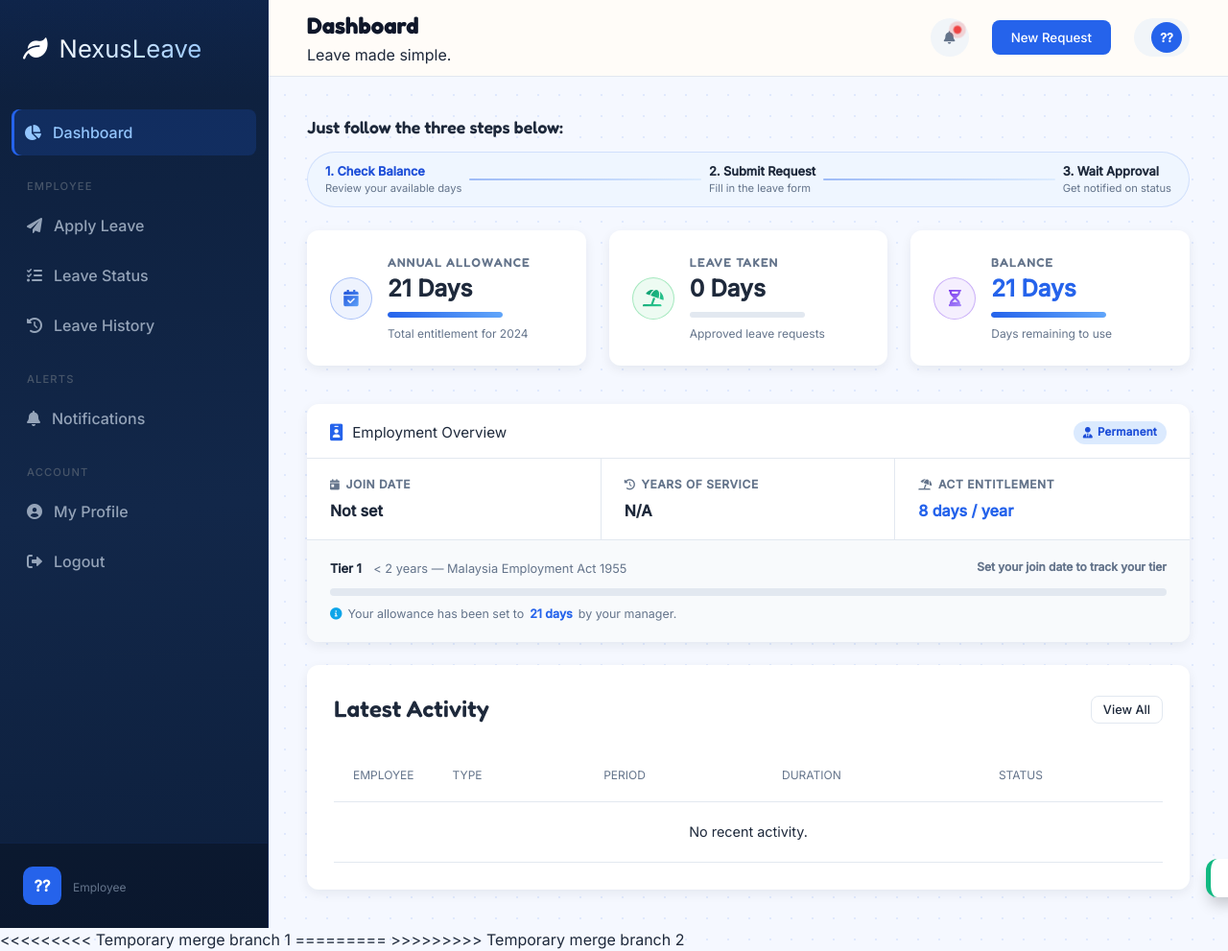
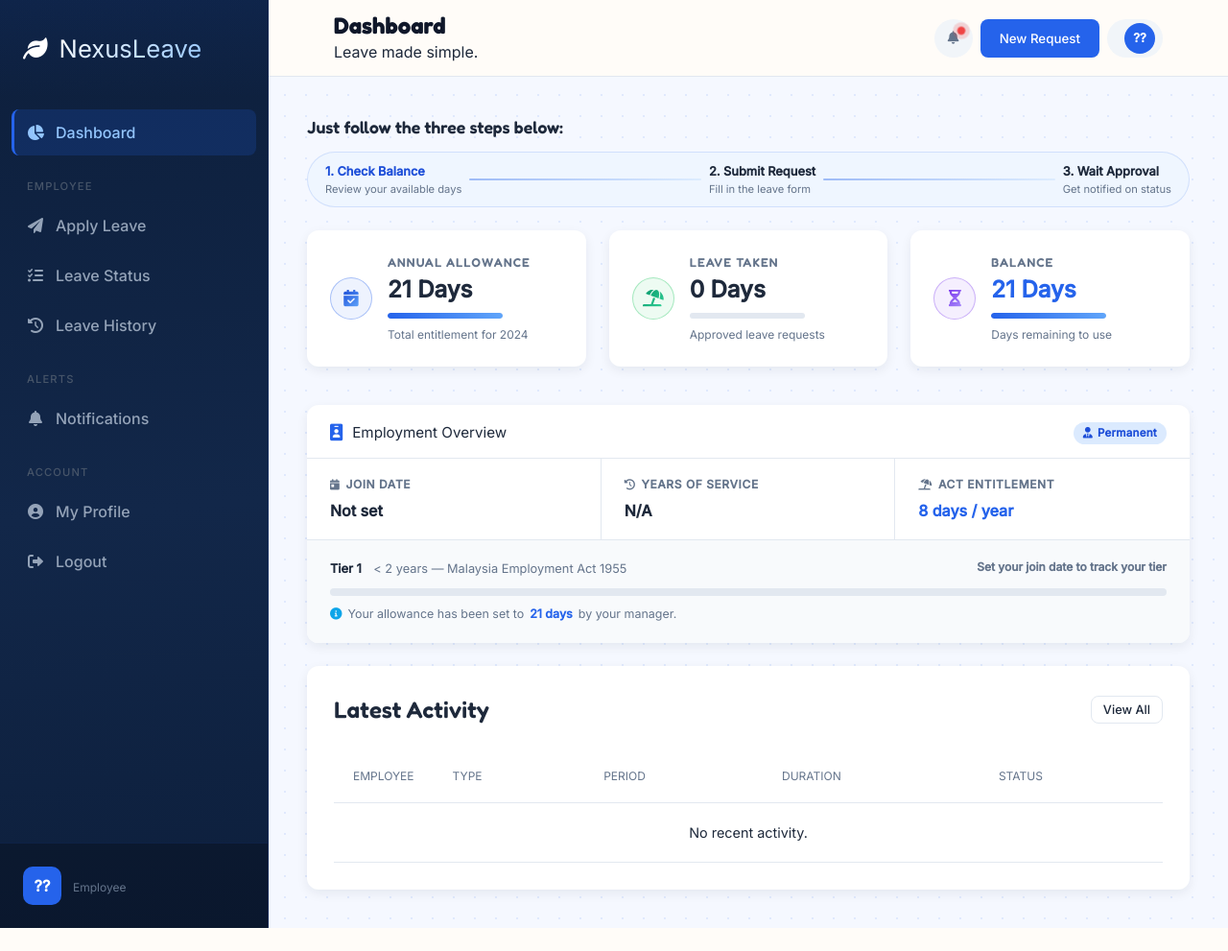
Before and after one commit to YBoonShen/Employee-Leave-Management-System, a PHP site: page /view-dashboard.php in a window 1280 px wide. Shown: the whole page at 96% size. After the commit the page ends 967 px from the top, so only its background shows below. Run offline with PHP 8.4, Linux system fonts and the light colour scheme.

Commit message:
fix toast

```diff
--- a/api-leave-create.php
+++ b/api-leave-create.php
@@ -78,7 +78,7 @@
     $userStmt->execute([':uid' => $userId]);
     $allowance = (int)$userStmt->fetchColumn();
 
-    $takenStmt = $db->prepare('SELECT SUM(duration) FROM leave_requests WHERE user_id = :uid AND status = "Approved"');
+    $takenStmt = $db->prepare('SELECT SUM(duration_days) FROM leave_requests WHERE user_id = :uid AND status = "Approved"');
     $takenStmt->execute([':uid' => $userId]);
     $taken = (int)$takenStmt->fetchColumn();
 
@@ -88,7 +88,7 @@
         exit;
     }
 
-    $stmt = $db->prepare('INSERT INTO leave_requests (user_id, type, start_date, end_date, duration, reason, proof_files)
+    $stmt = $db->prepare('INSERT INTO leave_requests (user_id, type, start_date, end_date, duration_days, reason, proof_files)
                           VALUES (:uid, :type, :start, :end, :duration, :reason, :proof)');
     $stmt->execute([
         ':uid'    => $userId,
--- a/api-leave-fetch.php
+++ b/api-leave-fetch.php
@@ -77,7 +77,7 @@
             'type' => $r['type'],
             'start' => $r['start_date'],
             'end' => $r['end_date'],
-            'duration' => (int)$r['duration'],
+            'duration' => (int)$r['duration_days'],
             'reason' => $r['reason'],
             'status' => $r['status'],
             'comment' => $r['manager_comment'] ?? '',
--- a/api-user-allowance-update.php
+++ b/api-user-allowance-update.php
@@ -31,7 +31,7 @@
 
     // Reject if new allowance is less than days already approved
     $takenStmt = $db->prepare(
-        "SELECT COALESCE(SUM(duration), 0) FROM leave_requests WHERE user_id = :uid AND status = 'Approved'"
+        "SELECT COALESCE(SUM(duration_days), 0) FROM leave_requests WHERE user_id = :uid AND status = 'Approved'"
     );
     $takenStmt->execute([':uid' => $userId]);
     $taken = (int)$takenStmt->fetchColumn();
--- a/styles.css
+++ b/styles.css
@@ -109,7 +109,7 @@
 .profile-edit-card {
   background: #fff;
   border-radius: 16px;
-  padding: 32px; /* Increased padding */
+  padding: 28px;
   box-shadow: var(--shadow-md);
 }
 
@@ -228,7 +228,8 @@
   display: flex;
   align-items: center;
   gap: 12px;
-  padding: 12px 16px;
+  padding: 12px 13px;
+  border-left: 3px solid transparent;
   text-decoration: none;
   color: #94a3b8;
   border-radius: 8px;
@@ -236,6 +237,13 @@
   font-weight: 500;
   transition: all 0.2s;
 }
+
+.nav-item i {
+  width: 18px;
+  flex: 0 0 18px;
+  text-align: center;
+}
+
 .nav-item:hover {
   background: rgba(255, 255, 255, 0.06);
   color: #e2e8f0;
@@ -243,8 +251,7 @@
 .nav-item.active {
   background: rgba(37, 99, 235, 0.18);
   color: #93c5fd;
-  box-shadow: inset 3px 0 0 #2563eb;
-  padding-left: 13px;
+  border-left-color: #2563eb;
 }
 
 .badge-count {
@@ -325,14 +332,15 @@
 }
 
 .topbar {
-  height: 80px;
+  height: auto;
+  min-height: 80px;
   background: rgba(255, 252, 248, 0.95);
   backdrop-filter: blur(8px);
   border-bottom: 1px solid var(--border);
   display: flex;
   align-items: center;
   justify-content: space-between;
-  padding: 0 40px;
+  padding: 16px 68px;
   position: sticky;
   top: 0;
   z-index: 10;
@@ -340,10 +348,12 @@
 
 .page-title h1 {
   font-size: 1.5rem;
+  line-height: 1.2;
   font-weight: 700;
   color: #0f172a;
 }
 .page-subheading {
+  margin-top: 2px;
   font-size: 0.9rem;
   color: var(--text-sub);
 }
@@ -411,7 +421,21 @@
 .topbar-actions {
   display: flex;
   align-items: center;
-  gap: 24px;
+  justify-content: flex-end;
+  gap: 8px;
+  min-height: 40px;
+}
+
+.topbar-actions .icon-btn,
+.topbar-actions > .btn,
+.topbar-actions .profile-menu {
+  height: 40px;
+}
+
+.topbar-actions > .btn {
+  display: inline-flex;
+  align-items: center;
+  justify-content: center;
 }
 
 .search-box {
@@ -508,6 +532,7 @@
 .content-area {
   padding: 40px;
 }
+
 .page-section {
   display: none;
 }
@@ -755,6 +780,7 @@
   margin-bottom: 32px;
   text-align: center;
 }
+
 .form-grid {
   display: grid;
   grid-template-columns: 1fr 1fr;
@@ -849,12 +875,21 @@
   padding: 20px;
   border-radius: 12px;
   box-shadow: 0 10px 15px -3px rgba(0, 0, 0, 0.2);
-  transform: translateX(120%);
-  transition: transform 0.3s cubic-bezier(0.18, 0.89, 0.32, 1.28);
+  opacity: 0;
+  visibility: hidden;
+  pointer-events: none;
+  transform: translateX(calc(100% + 48px));
+  transition:
+    opacity 0.2s ease,
+    visibility 0.2s ease,
+    transform 0.3s cubic-bezier(0.18, 0.89, 0.32, 1.28);
   z-index: 1000;
   border-left: 5px solid var(--success);
 }
 .toast.show {
+  opacity: 1;
+  visibility: visible;
+  pointer-events: auto;
   transform: translateX(0);
 }
 .toast-content {
--- a/view-dashboard.php
+++ b/view-dashboard.php
@@ -7,7 +7,7 @@
     <link rel="preconnect" href="https://fonts.googleapis.com">
     <link rel="preconnect" href="https://fonts.gstatic.com" crossorigin>
     <link href="https://fonts.googleapis.com/css2?family=Fredoka:wght@600;700&family=Inter:wght@400;500&display=swap" rel="stylesheet">
-    <link rel="stylesheet" href="styles.css?v=24">
+    <link rel="stylesheet" href="styles.css?v=25">
     <link href="https://cdnjs.cloudflare.com/ajax/libs/font-awesome/6.0.0/css/all.min.css" rel="stylesheet">
 </head>
 <body class="role-employee">
@@ -337,10 +337,6 @@
     <div id="detail-modal" class="modal-overlay"><div class="modal-card"><div class="modal-header"><h3>Details</h3><button onclick="app.closeModal()">&times;</button></div><div class="modal-body" id="modal-content"></div></div></div>
     <div id="toast" class="toast"><div class="toast-content"><div class="message"><span class="toast-title" id="toast-title"></span><span class="toast-desc" id="toast-desc"></span></div></div></div>
 
-<<<<<<<<< Temporary merge branch 1
-    <script src="script.js?v=16"></script>
-=========
-    <script src="script.js?v=17"></script>
->>>>>>>>> Temporary merge branch 2
+    <script src="script.js?v=21"></script>
 </body>
 </html>
```
Also changed, not shown: api-leave-edit.php (+4 -4 lines), api-report-fetch.php (+8 -6 lines).
